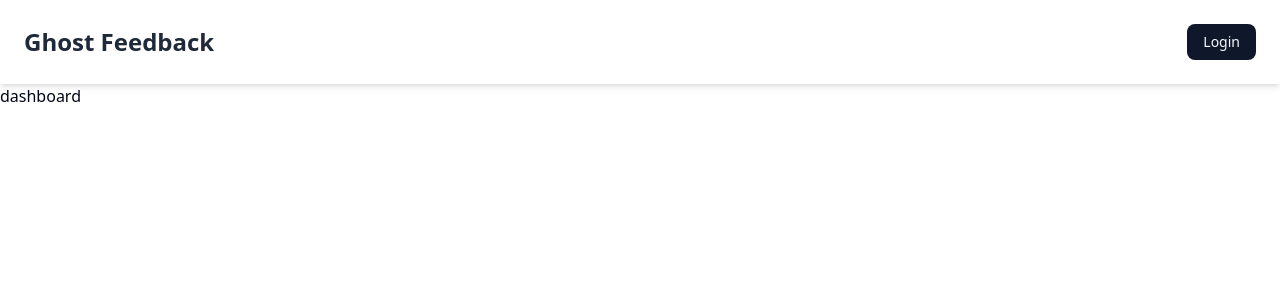
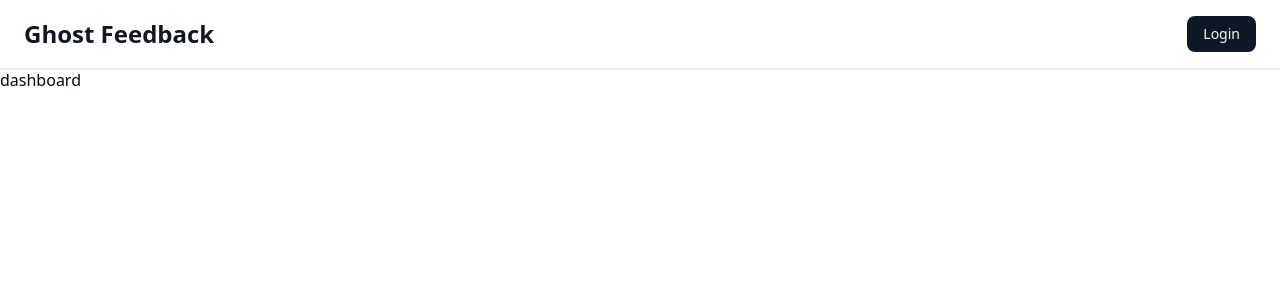
Before and after one commit to thepratikguptaa/ghostfeedback, a Next.js app: page /dashboard in a window 1280 px wide. Shown: the top 300 px of the page. Built offline with nearby package versions, Linux system fonts and the light colour scheme; no server answers.

Commit message:
style: improve Navbar component styling and layout

```diff
--- a/src/components/Navbar.tsx
+++ b/src/components/Navbar.tsx
@@ -11,18 +11,18 @@ const Navbar = () => {
     const user: User = session?.user as User
 
     return (
-    <nav className='p-4 md:p-6 shadow-md bg-white'>
-        <div className='container mx-auto flex flex-col items-center justify-between md:flex-row gap-4'>
-            <a className='text-2xl font-bold mb-2 md:mb-0 text-gray-800 hover:text-gray-600' href="#">Ghost Feedback</a>
+    <nav className='px-6 py-4 shadow-sm bg-white sticky top-0 z-50'>
+        <div className='max-w-7xl mx-auto flex flex-col items-center justify-between md:flex-row gap-6'>
+            <a className='text-2xl font-semibold text-gray-900 hover:text-gray-700 transition-colors' href="#">Ghost Feedback</a>
             {
                 session ? (
                     <>
-                    <span className='mr-4 hidden md:block justify-center items-center text-gray-700'>Welcome, {user?.username || user?.email}</span>
-                    <Button className='w-full md:w-auto cursor-pointer' onClick={() => signOut()}>Logout</Button>
+                    <span className='hidden md:block text-gray-600 font-medium flex-grow text-center'>Welcome, {user?.username || user?.email}</span>
+                    <Button className='w-full md:w-auto bg-gray-900 hover:bg-gray-700 transition-colors' onClick={() => signOut()}>Logout</Button>
                     </>
                 ) : (
                     <Link className='cursor-pointer' href="/sign-in">
-                        <Button className='w-full md:w-auto cursor-pointer'>Login</Button>
+                        <Button className='w-full md:w-auto bg-gray-900 hover:bg-gray-700 transition-colors'>Login</Button>
                     </Link>
                 )
             }
```
